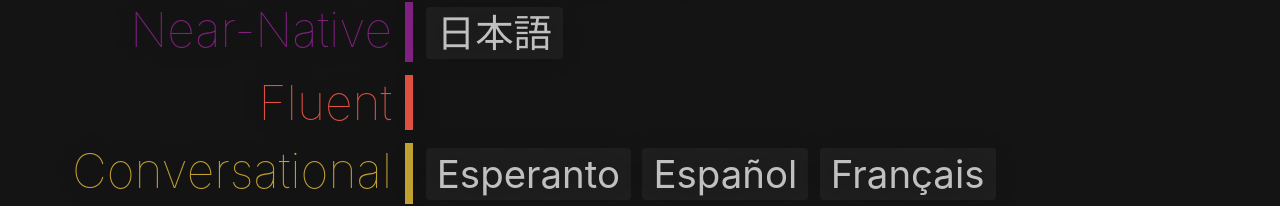
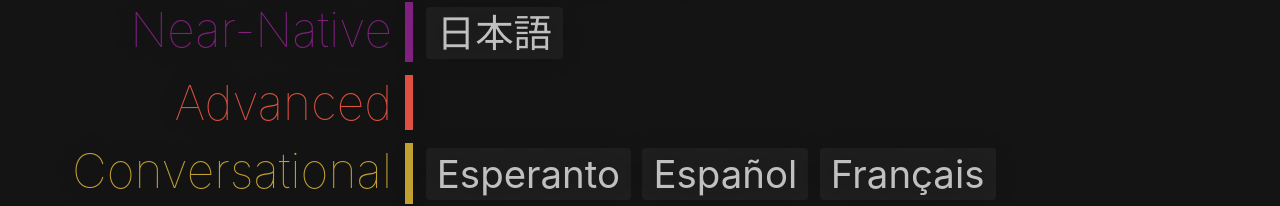
Before and after one commit to Vince14Genius/Vince14Genius.github.io, a React (Create React App) app: page / in a window 1280 px wide. Shown: the part 1602-1808 px from the top of the page. Built offline with nearby package versions, Linux system fonts and the light colour scheme.

Commit message:
changed "fluent" to "advenced"

```diff
--- a/src/pages/index.tsx
+++ b/src/pages/index.tsx
@@ -67,7 +67,7 @@ function Index() {
             <div className="language-chart-data-column">
               <span className="language-tag">日本語</span>
             </div>
-            <div className="language-chart-header-column language-proficiency-fluent">Fluent</div>
+            <div className="language-chart-header-column language-proficiency-fluent">Advanced</div>
             <div className="language-chart-data-column">
             </div>
             <div className="language-chart-header-column language-proficiency-conversational">Conversational</div>
```
